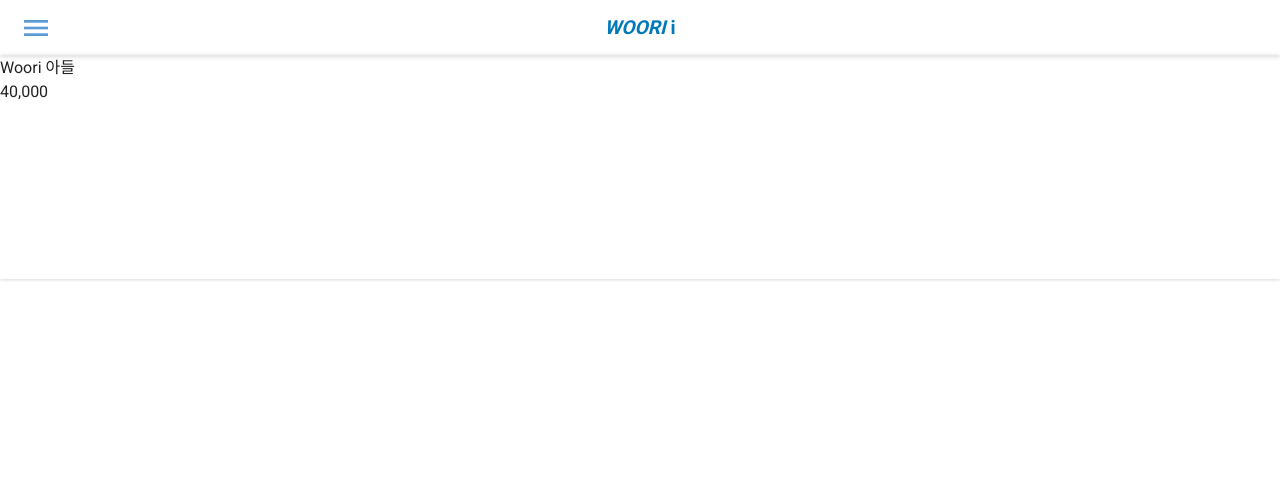
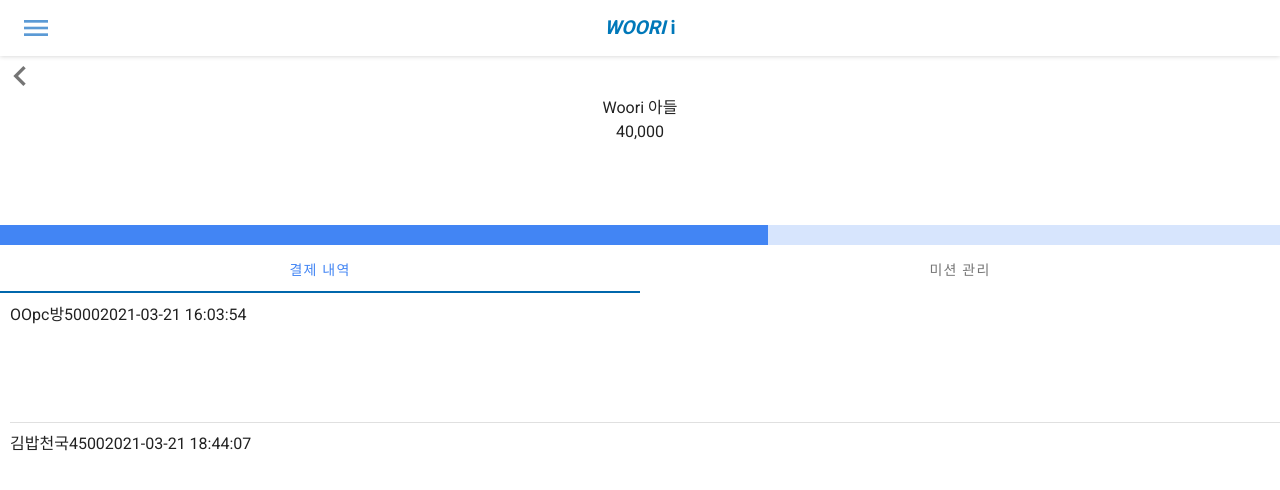
Before and after one commit to JudyH0pps/Woofy, a Vue app in the folder frontend/: page /ParentChildDetail in a window 1280 px wide. Shown: the top 490 px of the page. Built offline with nearby package versions, Linux system fonts and the light colour scheme.

Commit message:
Updqte ParentChild

```diff
--- a/frontend/src/App.vue
+++ b/frontend/src/App.vue
@@ -1,6 +1,6 @@
 <template>
   <v-app>
-    <Nav></Nav>
+    <Nav v-if="$route.name!='Login'"></Nav>
     <v-main>
       <router-view/>
     </v-main>
--- a/frontend/src/assets/scss/app/App.scss
+++ b/frontend/src/assets/scss/app/App.scss
@@ -22,3 +22,7 @@
     height: 100%;
     background-color: #4c8ae6;
 }
+
+.float{
+  float: left;
+}
--- a/frontend/src/components/ParentChildDetail.vue
+++ b/frontend/src/components/ParentChildDetail.vue
@@ -1,15 +1,44 @@
 <template>
   <div class="content">
+    <div>
+      <v-icon @click="$router.push('/ParentHome')" size="40px">mdi-chevron-left</v-icon>
+    </div>
     <div class="ParantChildInform">
         <div>{{child.name}}</div>
         <div>{{childMoney}}</div>
+        <v-progress-linear style="position:absolute; bottom:0;"
+        background-color="rgb(66 133 244 / 21%)"
+      color="#4285f4" height="20px" :value="child.rate"></v-progress-linear>
+    </div>
+
+    <div style="height:80%; width:100%;">
+      <v-tabs v-model="tab" background-color="white" color="#4285f4" grow >
+        <v-tab
+          v-for="tab in tabs"
+          :key="tab" >
+          {{ tab }}
+        </v-tab>
+        <v-tabs-slider color="#0067ac"></v-tabs-slider>
+      </v-tabs>
+
+      <v-tabs-items style="height:100%; width:100%;" v-model="tab">
+        <v-tab-item style="height:100%; width:100%;">
+          <payment class="ParentChildPayment" v-for="(pay,index) in child.payment" :key="index" :payment="pay"></payment>
+        </v-tab-item>
+
+        <v-tab-item style="height:100%; width:100%;">
+        </v-tab-item>
+      </v-tabs-items>
+
     </div>
 
   </div>
 </template>
 
 <script>
+import Payment from './Payment.vue';
 export default {
+  components: { Payment },
   computed:{
     childMoney(){
       var regexp = /\B(?=(\d{3})+(?!\d))/g;
@@ -21,9 +50,22 @@
       child:{
             name : 'Woori 아들',
             money : 40000,
-            rate: 60
-
-     },
+            rate: 60,
+            payment:[
+              {
+                location : 'OOpc방',
+                price : 5000,
+                time : '2021-03-21 16:03:54'
+              },
+              {
+                location : '김밥천국',
+                price : 4500,
+                time : '2021-03-21 18:44:07'
+              }
+            ]
+      },
+      tab: null,
+      tabs: ['결제 내역', '미션 관리'],
     };
   },
 };
@@ -31,8 +73,19 @@
 
 <style scoped>
 .ParantChildInform{
-  height: 30%;
+    height: 20%;
     width: 100%;
-    box-shadow: 0px 0px 4px #00000036;
+    text-align: center;
+    position: relative;
+    /* box-shadow: 0px 0px 4px #00000036; */
+}
+
+.ParentChildPayment{
+    height: 20%;
+    width: 100%;
+    border-bottom: 1px rgb(95, 95, 95);
+    margin-bottom: 12px;
+    box-shadow: 0px 1px 0px #0000001f;
+    margin: 10px;
 }
 </style>
--- a/frontend/src/components/ParentHome.vue
+++ b/frontend/src/components/ParentHome.vue
@@ -23,7 +23,7 @@
       </div>
     </div>
       <p style=" height: 10%;margin: 3% 4% 0% 4%; font-weight: bold; color: rgb(97 95 95); font-size: larger;height: 3%;
-    background-color: white;">자녀(완성아님.....귀찮아서 일단ㅎㅎ)</p>
+    background-color: white;">자녀 관리</p>
     <div class="ChildList">
     <div v-for="(child,index) in user.childs" :key="index" class="ChildAccountSummary" @click="moveTo('ParentChildDetail')">
         <div style="width:100%; height:70%;">
--- /dev/null
+++ b/frontend/src/components/Payment.vue
@@ -0,0 +1,23 @@
+<template>
+  <div>
+      <div class="float">
+            {{payment.location}}
+      </div>
+      <div class="float">
+            {{payment.price}}
+      </div>
+      <div class="float">
+            {{payment.time}}
+      </div>
+  </div>
+</template>
+
+<script>
+export default {
+props: ['payment'],
+}
+</script>
+
+<style>
+
+</style>
```
Also changed, not shown: frontend/src/components/Mission.vue (added, +13 -0 lines).
